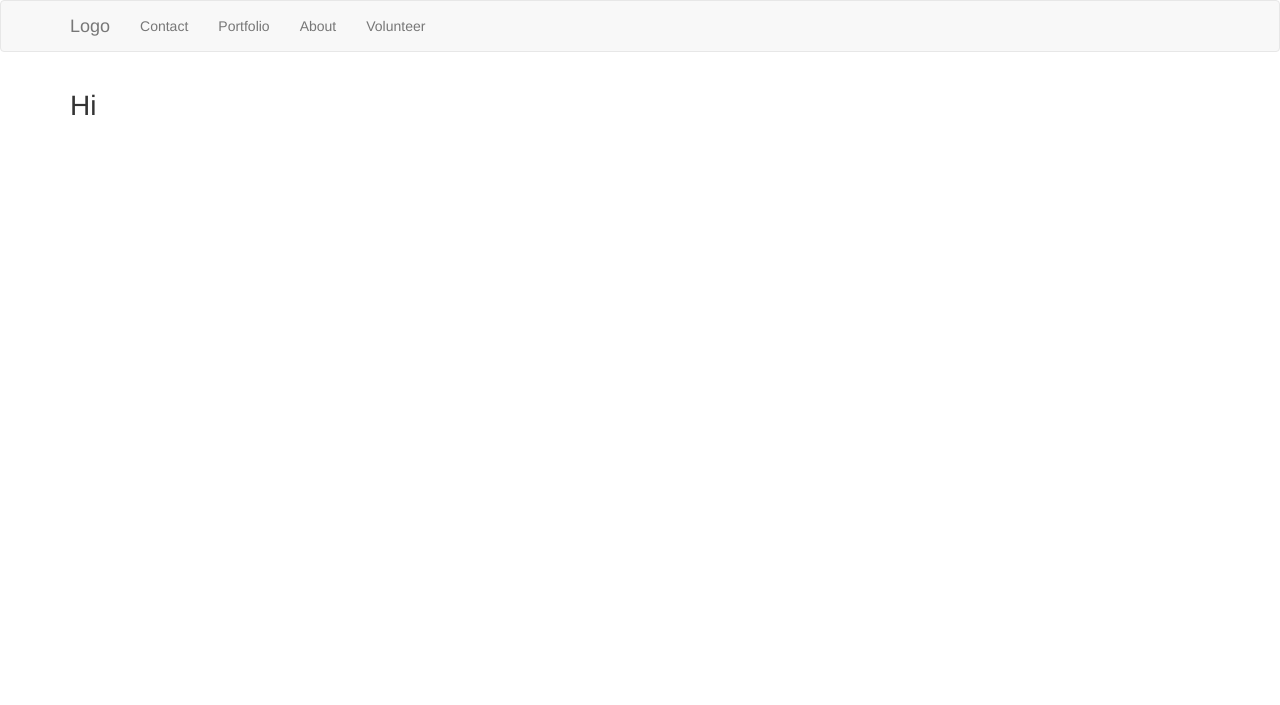
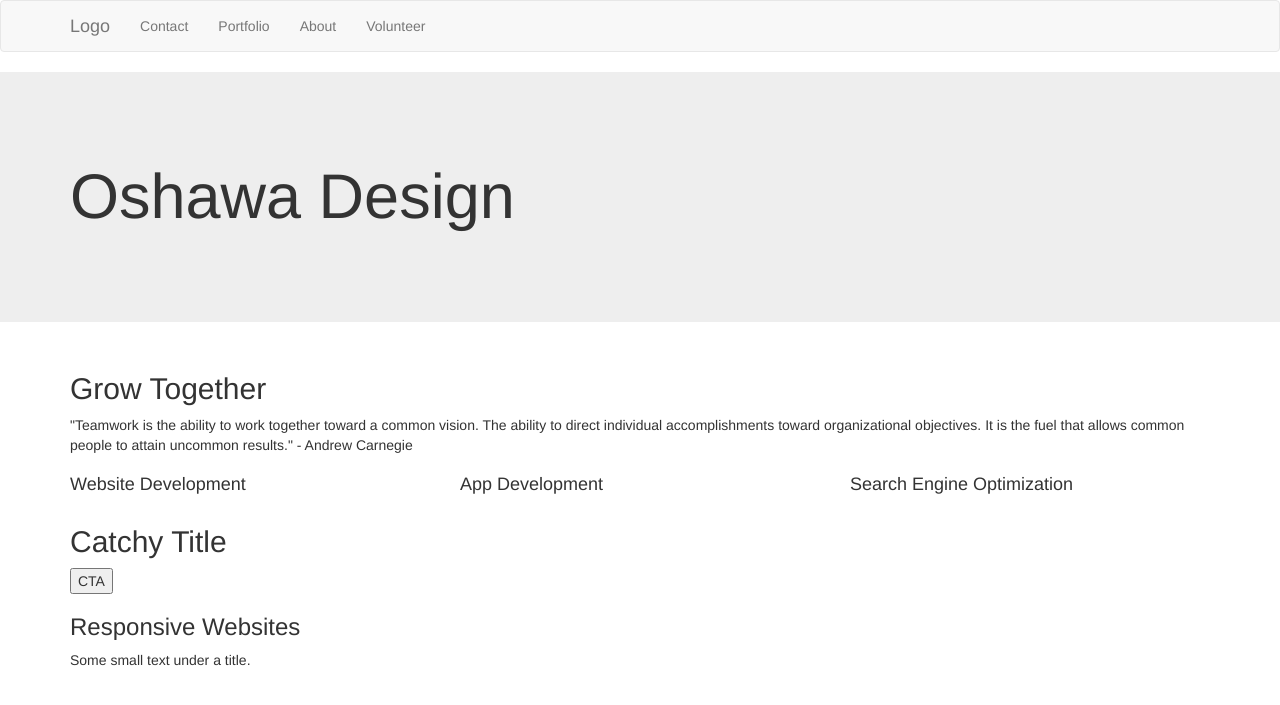
Before and after one commit to Munsterberg/oshawa-design, a PHP site: page / in a window 1280 px wide. Shown: the top 705 px of the page. Run offline with PHP 8.4, Linux system fonts and the light colour scheme; some libraries are stand-ins or nearby versions.

Commit message:
Index markup completed

```diff
--- a/index.php
+++ b/index.php
@@ -1,8 +1,50 @@
 <?php include_once 'partials/head.php' ?>
 <?php include_once 'partials/header.php' ?>
 
-<div class="container">
-  <h1>Hi</h1>
+
+<div class="jumbotron landing-header">
+  <div class="container">
+    <h1 class="landing-title">Oshawa Design</h1>
+  </div>
 </div>
 
+<div class="cloud-section">
+  <div class="container">
+    <h2>Grow Together</h2>
+    <p>"Teamwork is the ability to work together toward a common vision. The ability to direct individual accomplishments toward organizational objectives. It is the fuel that allows common people to attain uncommon results." - Andrew Carnegie</p>
+  </div>
+</div>
+
+<div class="info-section">
+  <div class="container">
+    <div class="row">
+      <div class="col-md-4">
+        <h4>Website Development</h4>
+      </div>
+      <div class="col-md-4">
+        <h4>App Development</h4>
+      </div>
+      <div class="col-md-4">
+        <h4>Search Engine Optimization</h4>
+      </div>
+    </div>
+  </div>
+</div>
+
+<div class="notice-section">
+  <div class="container">
+    <h2>Catchy Title</h2>
+    <button>CTA</button>
+  </div>
+</div>
+
+<div class="project-section">
+  <div class="container">
+    <h3>Responsive Websites</h3>
+    <p>Some small text under a title.</p>
+  </div>
+</div>
+
+
+
 <?php include_once 'partials/footer.php' ?>
```
